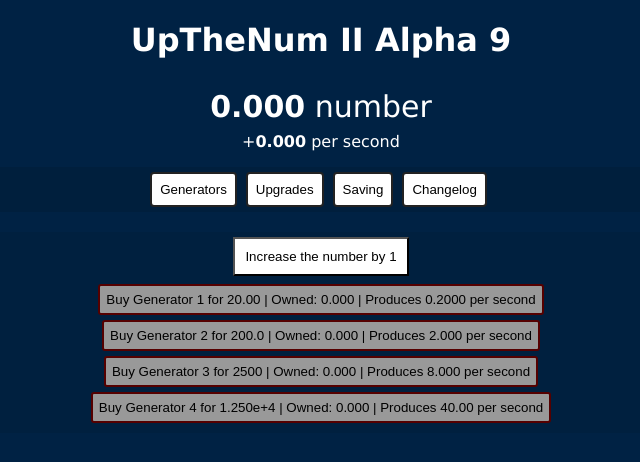
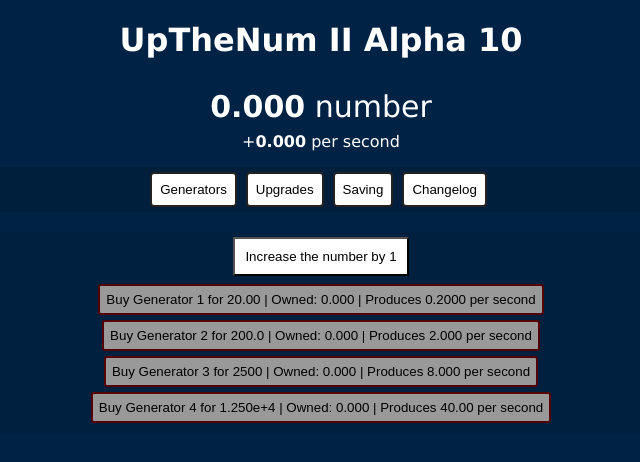
Before and after one commit to fellotheus/fellotheus.github.io, a plain HTML site: page UpTheNum/index.html in a window 1280 px wide. Shown: the whole page, without its empty margins (319-959 px from the left). Drawn offline with Linux system fonts and the light colour scheme.

Commit message:
VERSION NUMBER CHANGE

```diff
--- a/UpTheNum/index.html
+++ b/UpTheNum/index.html
@@ -11,7 +11,7 @@
 
 
 
-  <h1 class="center">UpTheNum II Alpha 9</h1>
+  <h1 class="center">UpTheNum II Alpha 10</h1>
   <div class="center">
     <p class="center num-display" id="num-display">Wheee! [If you see this the game is broken]</p>
     <p class="center" id="npsCount"></p>
```
